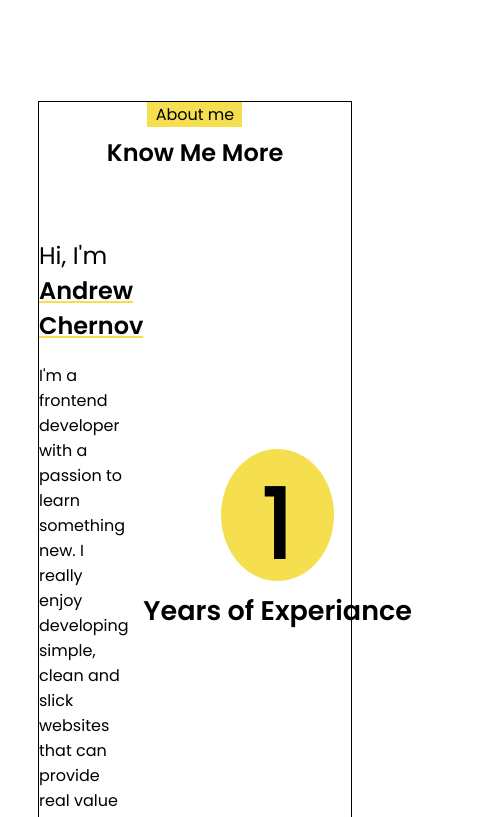
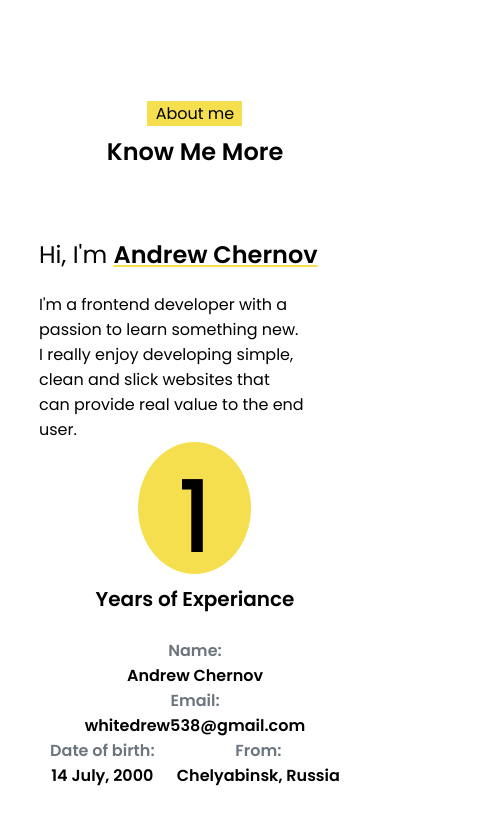
Before and after one commit to AndrewChernoff/portfolio, a React (Create React App) app: page / in a window 390 px wide. Shown: the part 927-1744 px from the top of the page, 477 px wide, since content can reach past the window. Built offline with nearby package versions, Linux system fonts and the light colour scheme.

Commit message:
styling is probably finished

```diff
--- a/src/common/styles/ContainerStyles.module.css
+++ b/src/common/styles/ContainerStyles.module.css
@@ -3,7 +3,6 @@
     align-items: center;
     justify-content: space-between;
     height: 100%;
-    border: 1px solid;
     max-width: 80%;
     margin: 0 auto;
     align-self: auto;
--- a/src/components/AboutMe/AboutMe.module.scss
+++ b/src/components/AboutMe/AboutMe.module.scss
@@ -3,6 +3,12 @@
     &__wrapper {
         display: flex;
         justify-content: space-between;
+
+        @media screen and (max-width: 600px) {
+            flex-wrap: wrap;
+            align-items: center;
+            justify-content: center;
+        }
 }
 
 &__info {
@@ -31,6 +37,9 @@
         white-space: nowrap;
         h2 {
             margin: 10px 0 0 0;
+             @media screen and (max-width: 800px) {
+                font-size: 20px;
+            }
         }
 
     &_circle {
@@ -45,6 +54,7 @@
     &__personal {
         display: flex;
         justify-content: space-around;
+        flex-wrap: wrap;
         width: 100%;
         margin-top: 24px;
         &_item {
--- a/src/components/Contact/Contact.module.scss
+++ b/src/components/Contact/Contact.module.scss
@@ -1,13 +1,17 @@
 @import '../../assets/sass/variables.scss';
 
 .contacts {
-    height: 550px;
+    min-height: 550px;
     background: $formBackgroundColor;
     h2 {
         font-size: 40px;
+        @media screen and (max-width: 940px) {
+            font-size: 30px;
+        }
     }
     &__blocks {
         display: flex;
+        gap: 15px;
     }
     &__descr {
         width: 50%;
@@ -20,6 +24,9 @@
             font-family: Poppins;
                 font-size: 18px;
                 margin: 0;
+                @media screen and (max-width: 480px) {
+                    font-size: 13px;
+                }
             }
             margin-bottom: 16px;
         }
--- a/src/components/Contact/ContactForm/ContactForm.jsx
+++ b/src/components/Contact/ContactForm/ContactForm.jsx
@@ -12,7 +12,11 @@ import style from './ContactForm.module.scss'
      .min(2, 'Too Short!')
      .max(50, 'Too Long!')
      .required('Required'),
-  // email: Yup.string().email('Invalid email').required('Required'),
+   email: Yup.string().email('Invalid email').required('Required'),
+   help: Yup.string()
+     .min(1, 'Too Short!')
+     .max(50, 'Too Long!')
+     .required('Required'),
  });
 
 const ContactFrom = () => {
@@ -69,16 +73,19 @@ const ContactFrom = () => {
           <div className={style.field__wrapper}>
            <label htmlFor='name'>What is Your Name:</label>
            <Field type="text" name="name" autocomplete="off" className={style.textarea__field}/>
+           {errors.name && touched.name ? <div>{errors.name}</div> : null}
           </div>
 
           <div className={style.field__wrapper}>
            <label htmlFor='email'>Your Email Address:</label>
            <Field type="text" name="email" autocomplete="off" className={style.textarea__field}/>
+           {errors.email && touched.email ? <div>{errors.email}</div> : null}
           </div>
 
           <div className={style.field__wrapper}>
            <label htmlFor='help'>How can I Help you?:</label>
            <Field type="text" name="help" as='textarea' autocomplete="off" className={style.textarea__field}/>
+           {errors.help && touched.help ? <div>{errors.help}</div> : null}
           </div>
 
            {/* <div>
--- a/src/components/Footer/Footer.module.scss
+++ b/src/components/Footer/Footer.module.scss
@@ -6,6 +6,7 @@
 
     .footerContainer {
         flex-direction: column;
+        flex-wrap: nowrap;
 
         .title {
             font-size: 16px;
```
